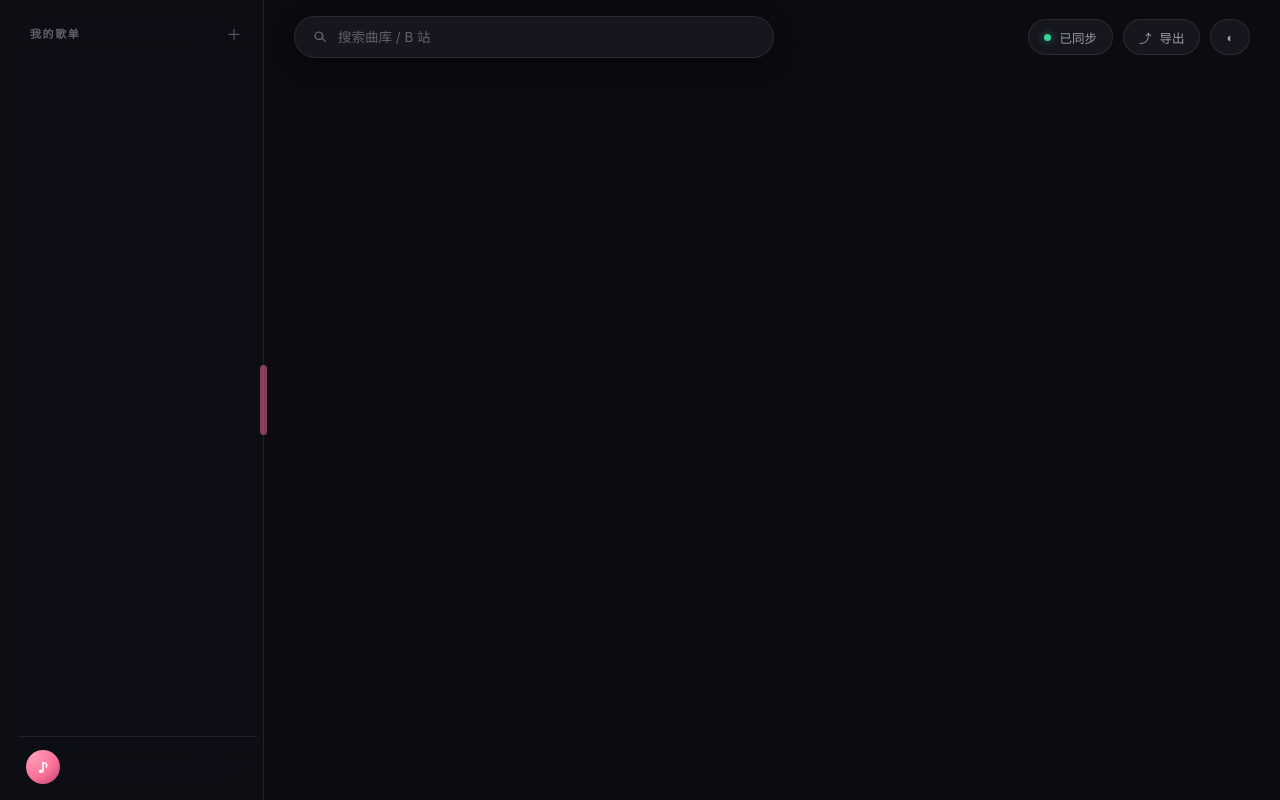
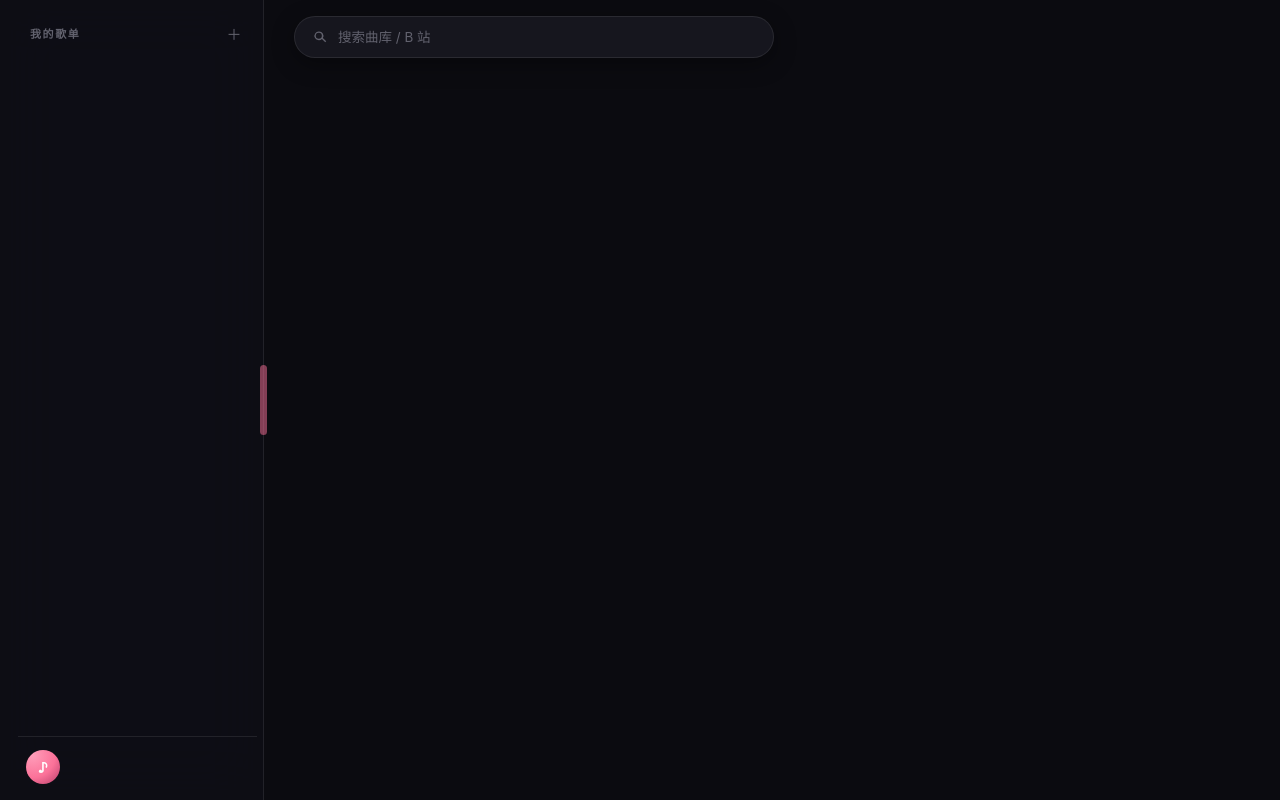
Before and after one commit to LQ-1123/bilibilimusic, a FastAPI app: template app/web/templates/base.html in a window 1280 px wide. Run offline with FastAPI, Linux system fonts and the light colour scheme; the template is opened without the code that fills it, so the values that code supplies are empty.

Commit message:
style: 移除桌面顶栏右侧 已同步/导出/主题 三个芯片（按用户要求）
- UI 移除，功能触发器转入隐藏容器：btn-sync/btn-export 保留 ID 供手机端账号 Tab 的
  同步/导出行程序化触发（export.js 的模态绑定、htmx 同步属性不变）
- 主题切换在桌面端不再有入口（手机端账号 Tab 仍可切换）

```diff
--- a/app/web/templates/base.html
+++ b/app/web/templates/base.html
@@ -37,12 +37,12 @@
         <input id="search" type="search" name="q" placeholder="搜索曲库 / B 站" autocomplete="off">
         <button id="search-close" type="button" class="tb-cir" title="关闭搜索">✕</button>
       </div>
-      <div class="tb-right">
-        <button type="button" class="tb-chip" id="btn-sync" hx-post="/web/sync" hx-target="#task-list"
-                hx-swap="innerHTML" title="与 B 站收藏夹双向对账"><span class="dot"></span><span class="lbl">已同步</span></button>
-        <button type="button" class="tb-chip" id="btn-export" title="导出歌单为 B 站收藏夹链接">⤴ <span class="lbl">导出</span></button>
-        <button type="button" class="tb-chip" id="btn-theme" onclick="toggleTheme()" title="亮 / 暗主题">◐</button>
-      </div>
+    </div>
+
+    <!-- 功能触发器（按用户要求不从 UI 显示）：手机端账号 Tab 的同步/导出行为依赖这些 ID -->
+    <div class="hidden">
+      <button id="btn-sync" type="button" hx-post="/web/sync" hx-target="#task-list" hx-swap="innerHTML"></button>
+      <button id="btn-export" type="button"></button>
     </div>
 
     {% block content %}{% endblock %}
```
